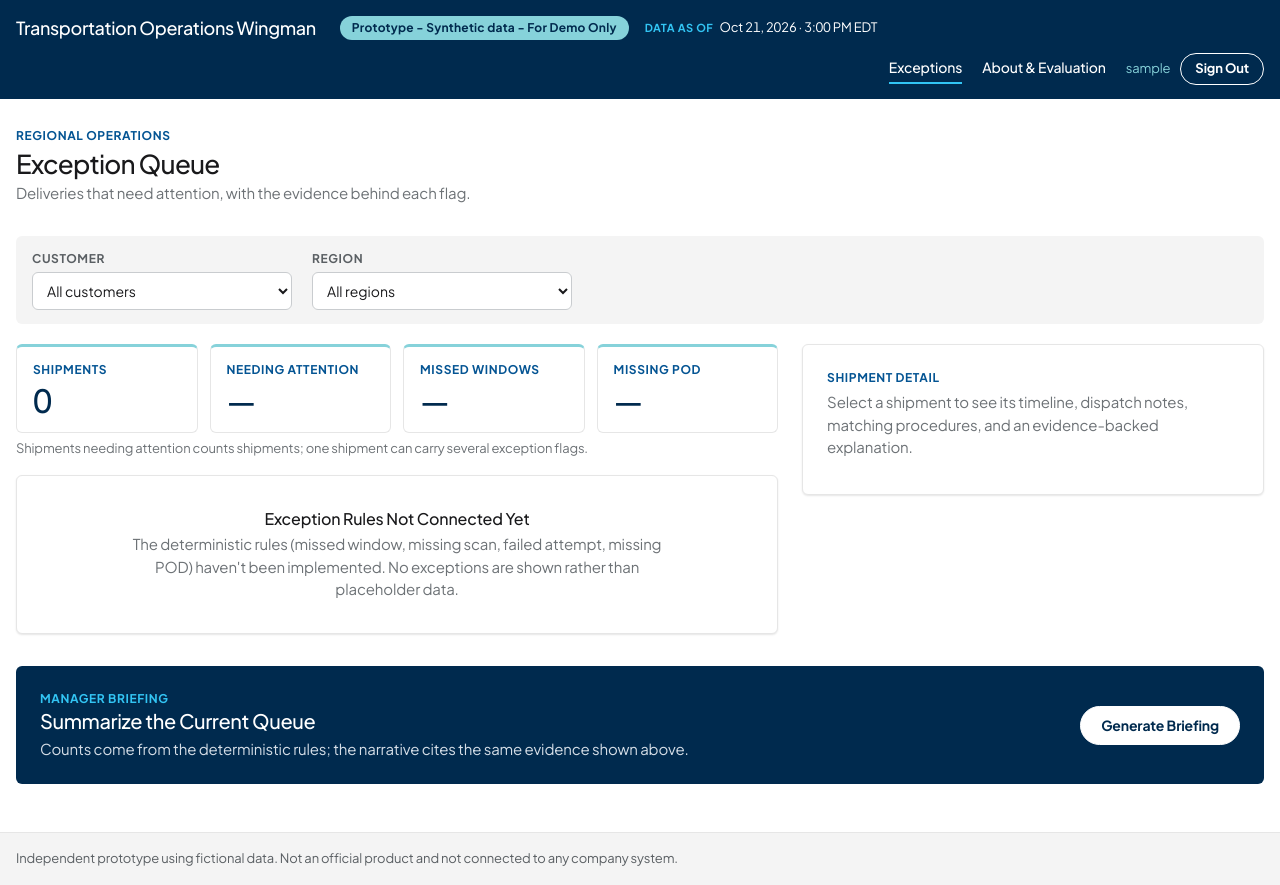
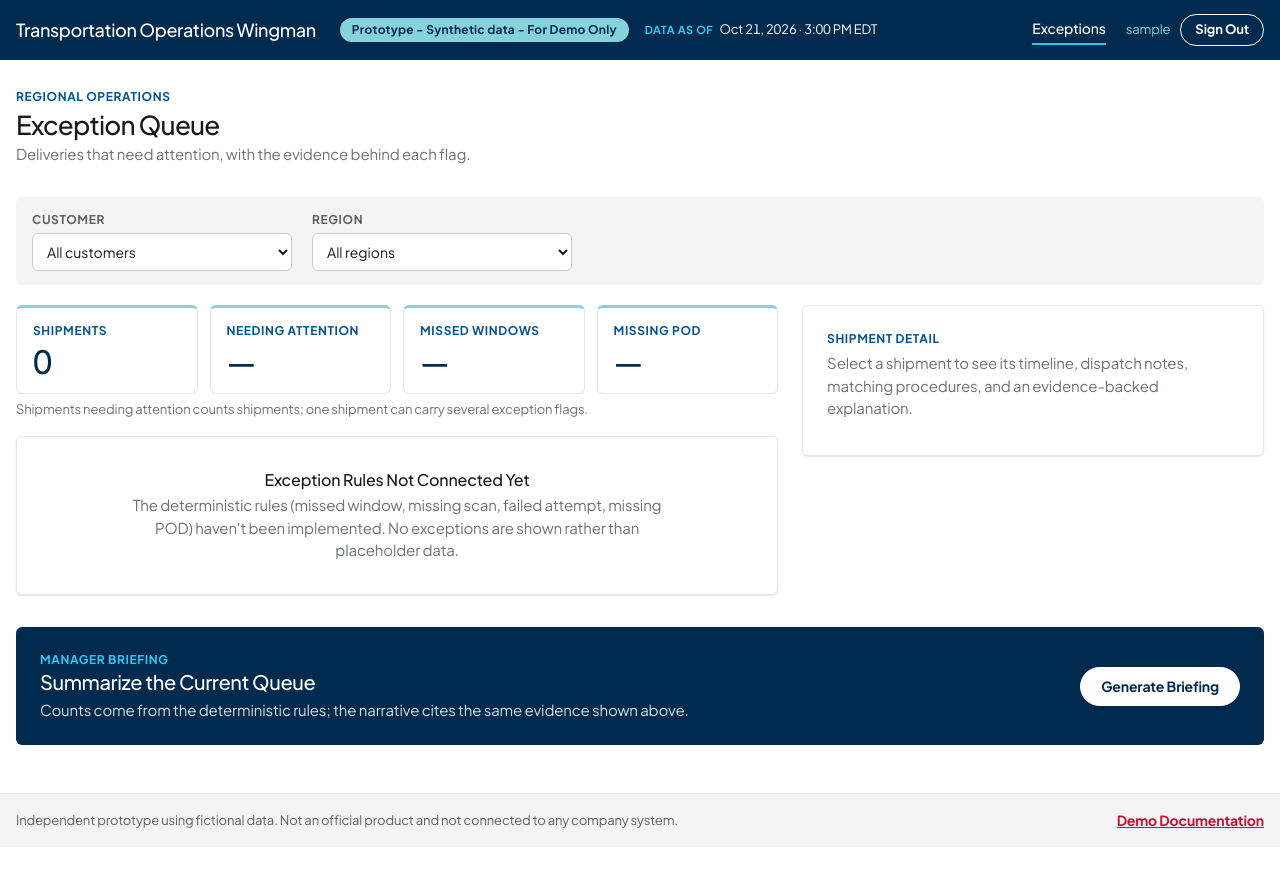
Before and after one commit to querybridge/trans_ops_wingman, a Django app: page / in a window 1280 px wide. After the commit the page ends 828 px from the top, so only its background shows below. Run offline with Django 5.2, Linux system fonts and the light colour scheme; the visitor is signed in with stand-in values (Sample User, id 1); data that the repository does not hold is empty; parts of the project's set-up code (start-up, migrations or seed data) failed here and were passed over.

Commit message:
Move documentation to footer as off-brand red Demo Documentation link
Rename About & Evaluation to Demo Documentation at /documentation/, add the
product promise and three-step user workflow, and record the intentional
brand exception in BRAND_GUIDE.md and the brief.

Co-Authored-By: Claude Opus 5.5 <noreply@anthropic.com>

```diff
--- a/static/css/wingman.css
+++ b/static/css/wingman.css
@@ -16,6 +16,9 @@
   --warning:  #B54708;  --warning-bg:  #FFFAEB;
   --ok:       #027A48;  --ok-bg:       #ECFDF3;
   --info:     #045493;  --info-bg:     #EEF4FA;
+
+  /* Deliberately off-brand: only for the Demo Documentation footer link */
+  --offbrand-red: #C8102E;
 
   --font-sans: "Plus Jakarta Sans", system-ui, -apple-system, "Segoe UI", sans-serif;
   --font-mono: ui-monospace, SFMono-Regular, Menlo, Consolas, monospace;
@@ -262,3 +265,25 @@ strong { font-weight: 700; }
 /* Keep references and durations on one line */
 .id, .num-col { white-space: nowrap; }
 .id-heading .id { font-size: 20px; font-weight: 500; color: var(--brand-navy); }
+
+/* Footer and the intentionally off-brand Demo Documentation link */
+.footer__inner { display: flex; flex-wrap: wrap; justify-content: space-between; align-items: center; gap: 8px 24px; }
+.doc-link { color: var(--offbrand-red); font-weight: 700; font-size: 14px; }
+.doc-link:hover { color: var(--offbrand-red); text-decoration-thickness: 2px; }
+
+/* Demo Documentation page */
+.promise { background: var(--brand-navy); color: var(--white); border-radius: var(--radius-card); padding: 28px 24px; margin-bottom: 24px; }
+.promise__quote {
+  margin: 4px 0 12px; padding-left: 16px; border-left: 3px solid var(--brand-sky);
+  font-size: 22px; font-weight: 500; line-height: 1.35; letter-spacing: -0.02em; max-width: 860px;
+}
+.promise__user { color: #D5DEE7; margin: 0; font-size: 14px; }
+.workflow { list-style: none; margin: 16px 0 0; padding: 0; display: grid; gap: 16px; grid-template-columns: 1fr; }
+@media (min-width: 900px) { .workflow { grid-template-columns: repeat(3, minmax(0, 1fr)); } }
+.workflow__step { display: flex; gap: 14px; background: var(--gray-50); border-radius: var(--radius-card); padding: 16px; }
+.workflow__step p { font-size: 14px; }
+.workflow__num {
+  flex: none; display: inline-flex; align-items: center; justify-content: center;
+  width: 32px; height: 32px; border-radius: 50%;
+  background: var(--brand-blue); color: var(--white); font-weight: 700;
+}
--- a/templates/base.html
+++ b/templates/base.html
@@ -23,9 +23,8 @@
       </div>
       {% if user.is_authenticated %}
       <nav class="appbar__nav" aria-label="Main">
-        {% url 'web:dashboard' as dashboard_url %}{% url 'web:about' as about_url %}
+        {% url 'web:dashboard' as dashboard_url %}
         <a href="{{ dashboard_url }}" {% if request.path == dashboard_url %}aria-current="page"{% endif %}>Exceptions</a>
-        <a href="{{ about_url }}" {% if request.path == about_url %}aria-current="page"{% endif %}>About &amp; Evaluation</a>
         <form method="post" action="{% url 'logout' %}" class="appbar__logout">
           {% csrf_token %}
           <span class="appbar__user">{{ user.get_username }}</span>
@@ -41,8 +40,12 @@
   </main>
 
   <footer class="footer">
-    <div class="container">
-      Independent prototype using fictional data. Not an official product and not connected to any company system.
+    <div class="container footer__inner">
+      <span>Independent prototype using fictional data. Not an official product and not connected to any company system.</span>
+      {% if user.is_authenticated %}
+      {# Intentionally off-brand red so reviewers notice it; see BRAND_GUIDE.md §4 "Demo Documentation link". #}
+      <a class="doc-link" href="{% url 'web:documentation' %}">Demo Documentation</a>
+      {% endif %}
     </div>
   </footer>
 </body>
--- a/web/templates/web/partials/ai_state.html
+++ b/web/templates/web/partials/ai_state.html
@@ -1,7 +1,7 @@
 {% if state == "unconfigured" %}
 <div class="callout callout--info" role="status">
   <strong>AI explanation unavailable.</strong>
-  One or more providers (vector retrieval, embeddings, language model) aren't configured, so no generated text is shown. The facts and evidence above remain authoritative. See About &amp; Evaluation for status.
+  One or more providers (vector retrieval, embeddings, language model) aren't configured, so no generated text is shown. The facts and evidence above remain authoritative. See Demo Documentation for status.
 </div>
 {% elif state == "not_implemented" %}
 <div class="callout callout--info" role="status">
--- a/web/urls.py
+++ b/web/urls.py
@@ -9,5 +9,5 @@ urlpatterns = [
     path("shipments/<str:shipment_id>/", views.shipment_detail, name="shipment_detail"),
     path("shipments/<str:shipment_id>/explain/", views.explain_shipment, name="explain_shipment"),
     path("briefing/", views.generate_briefing, name="generate_briefing"),
-    path("about/", views.about, name="about"),
+    path("documentation/", views.documentation, name="documentation"),
 ]
--- a/web/views.py
+++ b/web/views.py
@@ -60,9 +60,9 @@ def generate_briefing(request):
 
 
 @require_GET
-def about(request):
+def documentation(request):
     return render(
         request,
-        "web/about.html",
+        "web/documentation.html",
         {"providers": provider_status(), "evaluation_runs": EvaluationRun.objects.all()[:10]},
     )
```
Also changed, not shown: BRAND_GUIDE.md (+5 -1 lines), Transportation_Operations_Wingman_Brief.md (+1 -1 lines), web/templates/web/documentation.html (renamed from web/templates/web/about.html, +43 -3 lines), web/tests/test_views.py (+13 -2 lines).
